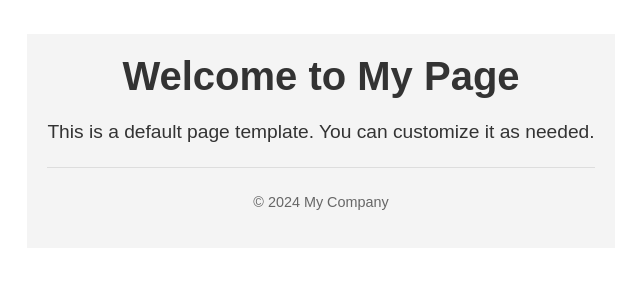
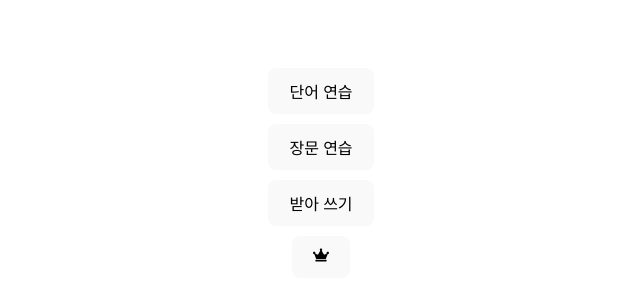
Before and after one commit to sambonghada/chi-mung-fe, a React (Vite) app: page /main in a window 1280 px wide. Shown: the part 259-560 px from the top of the page, without its empty margins (319-959 px from the left). Built offline with nearby package versions, Linux system fonts and the light colour scheme.

Commit message:
:sparkles: Feat : 메인 페이지 버튼 추가

```diff
--- a/package.json
+++ b/package.json
@@ -12,6 +12,7 @@
   "dependencies": {
     "react": "^18.3.1",
     "react-dom": "^18.3.1",
+    "react-icons": "^5.2.1",
     "react-router-dom": "^6.26.0"
   },
   "devDependencies": {
--- a/src/pages/MainPage.jsx
+++ b/src/pages/MainPage.jsx
@@ -1,55 +1,30 @@
 import React from 'react';
+import { FaCrown } from "react-icons/fa";
 
 // You can replace 'PageComponent' with the name of your component
 const MainPage = () => {
     return (
         <div style={styles.container}>
-            <header style={styles.header}>
-                <h1 style={styles.title}>Welcome to My Page</h1>
-            </header>
-            <main style={styles.main}>
-                <p style={styles.text}>
-                    This is a default page template. You can customize it as needed.
-                </p>
-            </main>
-            <footer style={styles.footer}>
-                <p style={styles.footerText}>© 2024 My Company</p>
-            </footer>
+            <button style={styles.button}>단어 연습</button>
+            <button style={styles.button}>장문 연습</button>
+            <button style={styles.button}>받아 쓰기</button>
+            <button style={styles.button}><FaCrown/></button>
         </div>
     );
 };
-
-// Styles (optional, replace with your preferred styling method)
 const styles = {
     container: {
-        fontFamily: 'Arial, sans-serif',
-        color: '#333',
-        padding: '20px',
-        textAlign: 'center',
-        backgroundColor: '#f4f4f4',
+        display: 'flex',
+        flexDirection: 'column',
+        justifyContent: 'center',
+        alignItems: 'center',
+        height: '100vh', // Full viewport height
+        gap: '10px', // Space between buttons
     },
-    header: {
-        marginBottom: '20px',
-    },
-    title: {
-        fontSize: '2.5em',
-        margin: 0,
-    },
-    main: {
-        margin: '20px 0',
-    },
-    text: {
-        fontSize: '1.2em',
-    },
-    footer: {
-        marginTop: '20px',
-        borderTop: '1px solid #ddd',
-        paddingTop: '10px',
-    },
-    footerText: {
-        fontSize: '0.9em',
-        color: '#666',
+    button: {
+        padding: '10px 20px',
+        fontSize: '16px',
+        cursor: 'pointer',
     },
 };
-
 export default MainPage;
```
Also changed, not shown: 1 other file (tests, documents, lock files or other folders).
